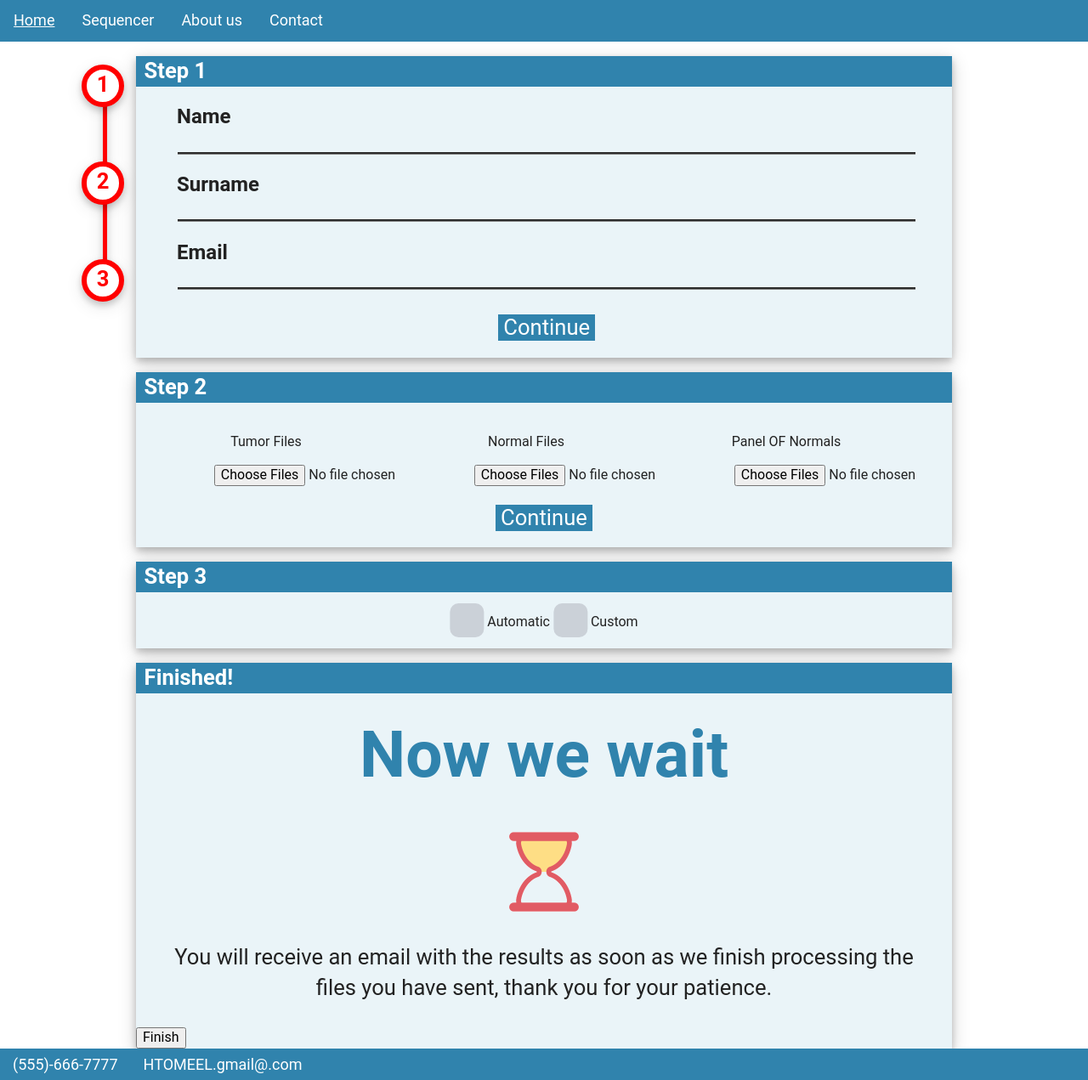
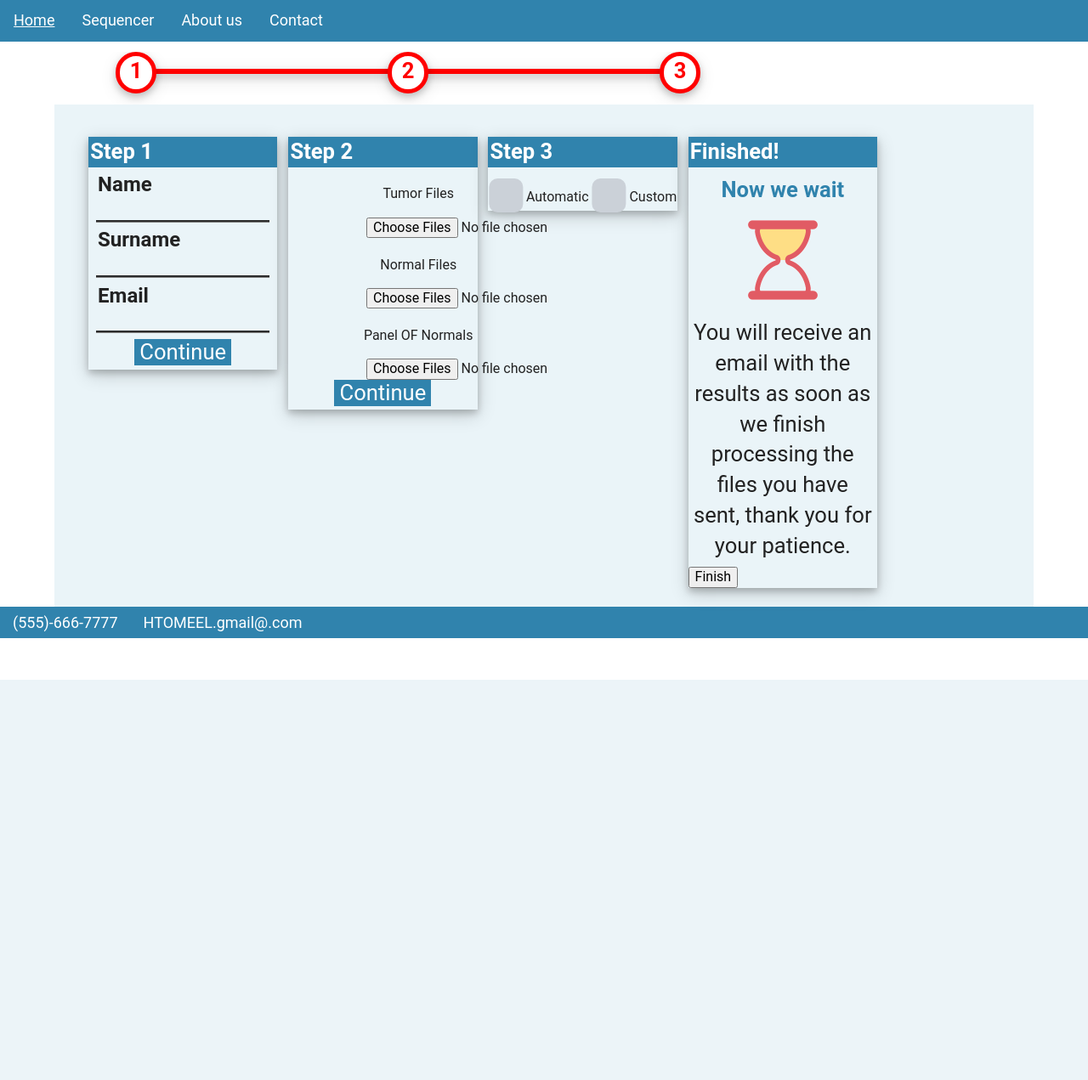
Before and after one commit to MBaysanLab/PipelineWebsite, a Django app: page /Tool/Automatic/ in a window 1280 px wide. Shown: the whole page at 85% size. After the commit the page ends 800 px from the top, so only its background shows below. Run offline with Django 3.2, Linux system fonts and the light colour scheme.

Commit message:
made page horizontal but needs more work

```diff
--- a/PipelineWebsite/Tool/static/css/main.css
+++ b/PipelineWebsite/Tool/static/css/main.css
@@ -97,32 +97,32 @@ textarea {
    Author's custom styles
    ========================================================================== */
 
-#navigationBar{
+#navigationBar {
     background: #3083ad;
     overflow: hidden;
 
 }
 
-#navigationBar button{
+#navigationBar button {
     float: left;
     padding: 14px 16px;
     font-size: 18px;
     color: #fff;
     background: none;
-    border:none;
+    border: none;
 }
 
-#navigationBar button:hover{
+#navigationBar button:hover {
     text-decoration: underline;
     cursor: pointer;
 }
 
-#Contactbar{
+#Contactbar {
     background: #3083ad;
     overflow: hidden;
 }
 
-#Contactbar p{
+#Contactbar p {
     float: left;
     margin: 6px 0px;
     padding: 0px 15px;
@@ -130,25 +130,25 @@ textarea {
     color: #fff;
 }
 
-#image img{
+#image img {
     display: block;
     margin-left: auto;
     margin-right: auto;
     width: 50%;
 }
 
-#subBody{
+#subBody {
     padding: 3% 3%;
     width: 75%;
     margin: 0 auto;
 }
 
-#ImageAndButton{
+#ImageAndButton {
     position: relative;
 
 }
 
-#ImageAndButton #BlackBox{
+#ImageAndButton #BlackBox {
     width: 40%;
     height: 90%;
     position: absolute;
@@ -161,7 +161,7 @@ textarea {
     -ms-transform: translate(-50%, -50%);
 }
 
-#ImageAndButton #btn{
+#ImageAndButton #btn {
     position: absolute;
     background: #FFD700;
     top: 82%;
@@ -190,49 +190,46 @@ textarea {
     color: #fff;
 }
 
-#ImageAndButton  #btn:hover{
+#ImageAndButton #btn:hover {
     background-color: #DAA520;
     cursor: pointer;
 }
 
-#ImageAndButton img{
+#ImageAndButton img {
     width: 100%;
     height: auto;
     border-radius: 2vw;
 }
 
-#mainArticle h2{
+#mainArticle h2 {
     color: #3083ad;
 }
 
-
-.autoplay{
+.autoplay {
     background: #293241;
     margin: 0 auto;
     width: 500px;;
 
 }
 
-img{
-	width:50%;
+img {
+    width: 50%;
     height: auto;
     margin: 0 auto;
 }
 
-
 /* This is for the options Page*/
 
-
-#dnaPic{
+#dnaPic {
     width: 100%;
     height: auto;
 }
 
-#bodyContent{
+#bodyContent {
     position: relative;
 }
 
-#shader{
+#shader {
     opacity: 0.5;
     position: absolute;
     background: #1B222A;
@@ -242,19 +239,21 @@ img{
 
 }
 
-#twoOptions{
+#twoOptions {
     position: absolute;
     width: 100%;
     height: 100%;
     top: 0;
 }
-#leftOpt{
+
+#leftOpt {
     text-align: center;
     float: left;
     width: 49%;
     height: 100%;
 }
-#leftOpt a{
+
+#leftOpt a {
     position: relative;
     color: #fff;
     top: calc(50% - 10vw);
@@ -262,12 +261,12 @@ img{
 
 }
 
-#leftOpt a:hover{
+#leftOpt a:hover {
     background-color: white;
     opacity: 0.4;
 }
 
-#splitBar{
+#splitBar {
     height: 90%;
     width: 0.3%;
     float: left;
@@ -275,13 +274,14 @@ img{
     margin-top: 3%;
 }
 
-#rightOpt{
+#rightOpt {
     text-align: center;
     float: left;
     width: 49%;
     height: 100%;
 }
-#rightOpt a{
+
+#rightOpt a {
     position: relative;
     color: #fff;
     top: calc(50% - 10vw);
@@ -293,35 +293,30 @@ img{
 /*Open Progress bar*/
 .container {
     position: -webkit-sticky; /* Safari */
-    position: sticky;
+    margin-top: 1%;
     top: 2%;
     list-style-type: none;
     padding: 0;
     overflow: hidden;
+    margin-left: 0;
 
 }
 
-.container {
-
-
-    margin: 0px;
-
-    float: left;
-}
-
 .progressbar {
-
+    margin: 0;
     padding: 0;
-    margin: 10px 20px 0px 12vh;
     counter-reset: step;
 }
 
 .progressbar li {
     list-style-type: none;
+    width: 25%;
     position: relative;
     text-align: center;
     text-transform: uppercase;
     color: red;
+    float: left;
+    margin: 0;
 }
 
 .progressbar li:before {
@@ -330,25 +325,25 @@ img{
     height: 3vw;
     content: counter(step);
     counter-increment: step;
-
-    border: .5vw solid red;
+    border: .4vw solid red;
     display: block;
     text-align: center;
     font-weight: bold;
     font-size: 2vw;
-    margin: 0 auto 5vw auto;
+    margin: 0 auto 1vw auto;
     border-radius: 50%;
     background-color: white;
 }
 
 .progressbar li:after {
     box-shadow: 0 4px 8px 0 rgba(0, 0, 0, 0.2), 0 6px 20px 0 rgba(0, 0, 0, 0.19);
-    height: 195%;
-    width: 10%;
+    height: .5vw;
+    width: 100%;
     content: '';
     position: absolute;
     text-align: center;
-    top: -185%;
+    top: 1.5vw;
+    left: -50%;
     z-index: -1;
     background-color: red;
 
@@ -363,59 +358,72 @@ img{
 
     color: green;
 
-
-
 }
 
 .progressbar li.active:before {
     border-color: green;
 }
 
-
 .progressbar li.active + li:after {
     background-color: green;
 }
+
 /*End Progress bar*/
 
+#autoBody {
 
-#autoBody{
-	width: 75%;
+    width: 90%;
     margin: 0 auto;
+    background-color: #EAF4F8;
+
 }
 
-.Step{
+.Steplist {
+    display: inline-block;
+    list-style-type: none;
+    margin-top: 3vw;
+}
+
+.Step {
     box-shadow: 0 4px 8px 0 rgba(0, 0, 0, 0.2), 0 6px 20px 0 rgba(0, 0, 0, 0.19);
     background-color: #EAF4F8;
+    float: left;
+
+    margin-right: 1vw;
+    width: 20%;
+
     /*margin-top: 5%;*/
 }
 
-#ChangableTitle{
+#ChangableTitle {
     background: #3083ad;
     color: #fff;
     padding-left: 1%;
 }
 
-#ChangableTitle h1{
+#ChangableTitle h1 {
 
     font-size: 2vw;
     margin-bottom: 0px;
 }
 
-.StepTitle{
+.StepTitle {
     background: #3083ad;
     color: #fff;
     padding-left: 1%;
+
 }
 
-.StepTitle h1{
+.StepTitle h1 {
     font-size: 2vw;
-	margin-bottom: 0px;
+    margin-bottom: 0;
+    margin-top: 0;
+
 }
 
 * {
     font-family: 'Roboto', sans-serif;
 }
-
 
 .option-input {
     -webkit-appearance: none;
@@ -469,17 +477,16 @@ img{
     transform: translate(-50%, 0%);
     left: 50%;
     text-align: center;
-    margin-bottom:2%;
+    margin-bottom: 2%;
 }
 
-#Step1Content{
-
+#Step1Content {
     text-align: center;
     background: #EAF4F8;
 
 }
 
-#Step1Content h2{
+#Step1Content h2 {
     text-align: left;
     padding-left: 5%;
     margin-top: 0px;
@@ -487,14 +494,24 @@ img{
     padding-top: 2%;
 }
 
+#CustomIMG {
+    width: 70%;
+    height: auto;
+    margin-left: 50%;
+    margin-right: 50%;
+    transform: translate(-50%, -0%);
+    margin-bottom: 4%;
 
+}
 
 #Step2Content {
+
     text-align: center;
     background: #EAF4F8;
+
 }
 
-.inputText{
+.inputText {
     font-size: 1.5vw;
     color: #3083ad;
     width: 90%;
@@ -503,18 +520,18 @@ img{
     border-bottom: groove;
     border-bottom-color: gray;
 
+}
 
-}
-#emailInput{
+#emailInput {
     margin-bottom: 3%;
 }
 
-#inputs{
+#inputs {
     width: 100%;
     height: 15vh;
 }
 
-.ContButtong{
+.ContButtong {
     background: #3083ad;
     font-size: 2vw;
     margin-bottom: 2%;
@@ -523,20 +540,21 @@ img{
     display: inline-block;
 }
 
-.inputBox{
+.inputBox {
     margin-top: 2%;
     float: left;
 
 }
-.inputFile{
+
+.inputFile {
     margin: 0px 30%;
 }
 
-.ContButtong:hover{
+.ContButtong:hover {
     box-shadow: 0 4px 8px 0 rgba(0, 0, 0, 0.2), 0 6px 20px 0 rgba(0, 0, 0, 0.19);
 }
 
-#Step3Content{
+#Step3Content {
     text-align: center;
     background: #EAF4F8
 }
@@ -547,23 +565,22 @@ img{
     display: none;
 }
 
-#Step3Content h2{
+#Step3Content h2 {
     margin-top: 2%;
     color: #3083ad;
-	font-size: 6vw;
-	margin-bottom: 2%;
-	margin-top: 0px;
+    font-size: 2vw;
+    margin-bottom: 0%;
     padding-top: 2%;
 }
 
-#Step3Content p{
+#Step3Content p {
     font-size: 2vw;
     width: 95%;
     margin: 0 auto;
     padding-bottom: 3%;
 }
 
-#Step3Content img{
+#Step3Content img {
     width: 10vw;
     margin-bottom: 2%;
 }
@@ -700,7 +717,6 @@ img{
      * Don't show links that are fragment identifiers,
      * or use the `javascript:` pseudo protocol
      */
-
     a[href^="#"]:after,
     a[href^="javascript:"]:after {
         content: "";
@@ -709,6 +725,7 @@ img{
     pre {
         white-space: pre-wrap !important;
     }
+
     pre,
     blockquote {
         border: 1px solid #999;
@@ -719,7 +736,6 @@ img{
      * Printing Tables:
      * http://css-discuss.incutio.com/wiki/Printing_Tables
      */
-
     thead {
         display: table-header-group;
     }
--- a/PipelineWebsite/Tool/templates/AutoTool.html
+++ b/PipelineWebsite/Tool/templates/AutoTool.html
@@ -19,13 +19,16 @@
         </div>
 
 <div id="autoBody">
+
+
+    <ul class="Steplist">
+
+
+        <li>
 	<div class="Step">
 		<div class="StepTitle">
 			<h1>Step 1</h1>
 		</div>
-
-
-
 		<div id="Step1Content">
 			<h2>Name</h2>
 			<input class="inputText" type="text" name="FirstName" required="required">
@@ -36,6 +39,9 @@
 			<button type="button" class = "ContButtong" style="border-style:none;" onclick="ContinueStep1()">Continue</button>
 		</div>
 	</div>
+        </li>
+
+        <li>
 	<div class="Step" id="Step2">
 		<div class="StepTitle">
 			<h1>Step 2</h1>
@@ -60,6 +66,10 @@
 			<button type="button" class = "ContButtong" style="border-style:none;" onclick="ContinueStep2()">Continue</button>
 		</div>
 	</div>
+
+
+        </li>
+        <li>
     <div class="Step" id="Step3">
         <div class="StepTitle">
             <h1>Step 3</h1>
@@ -75,6 +85,8 @@
             </label>
         </div>
     </div>
+        </li>
+        <li>
     <div class="Step" id="CustomStep">
         <div class="StepTitle">
             <h1>Step 4</h1>
@@ -83,8 +95,11 @@
             <h2>Choose your options</h2>
             <p>Please select the custom options you want.</p>
         </div>
+        <img src="{% static 'img/pipeline.jpg' %}" id="CustomIMG">
+
     </div>
-
+        </li>
+        <li>
 	<div class="Step">
 		<div class="StepTitle" id ="ChangableTitle">
 			<h1>Finished!</h1>
@@ -96,6 +111,8 @@
 		</div>
         <button type="submit">Finish</button>
 	</div>
+        </li>
+    </ul>
 </div>
     </form>
 
```
Also changed, not shown: PipelineWebsite/Tool/static/img/pipeline.jpg (added). Lines whose indentation alone changed are shown as unchanged.
